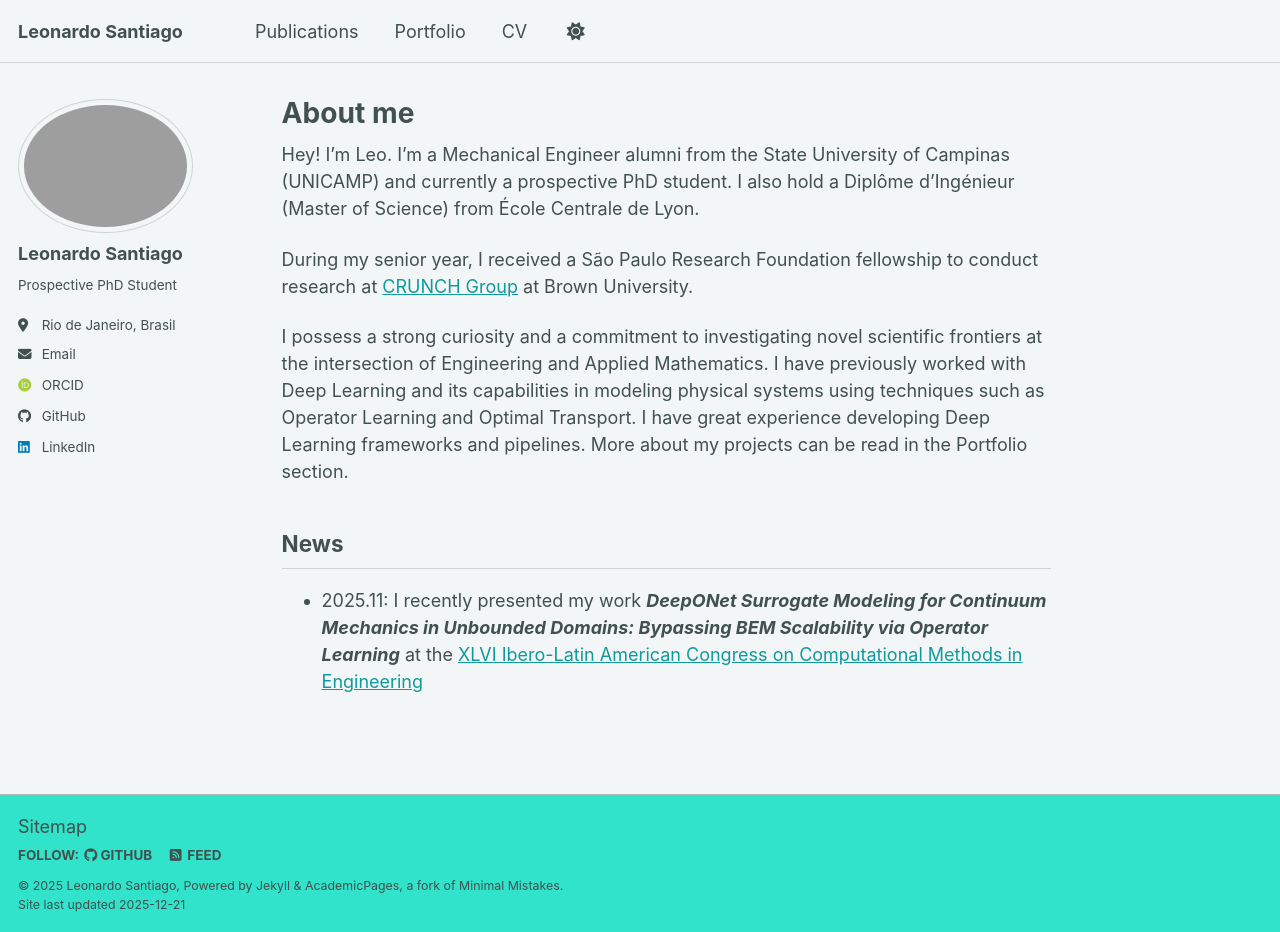
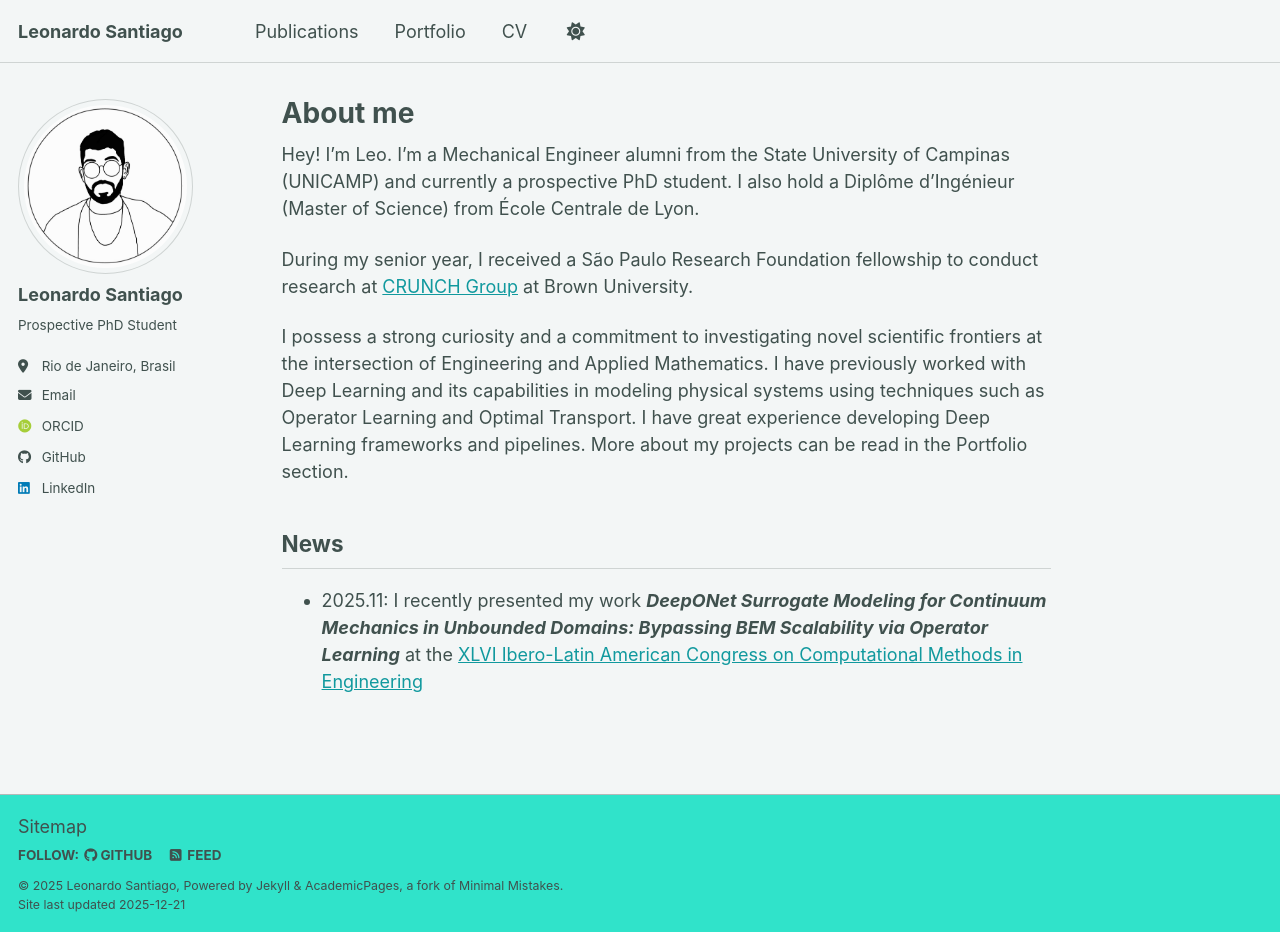
Before and after one commit to lsantiago-s/lsantiago-s.github.io, a Jekyll site: the page built from _pages/about.md, in a window 1280 px wide and 932 px high. Built offline with Jekyll 4.4.1, drawn with Linux system fonts in a browser that asks for light colours; some web fonts are replaced; a script bundle is joined from its source files by our own code; library files that are not in the unit come from our copies.

Commit message:
Fix avatar file extension from .jng to .jpg

```diff
--- a/_config.yml
+++ b/_config.yml
@@ -23,7 +23,7 @@ repository               : "lsantiago-s/lsantiago-s.github.io"
 #               Additional customization can be done by editing /_includes/author-profile.html
 author:
   # Biographic information
-  avatar           : "profile.jng"
+  avatar           : "profile.jpg"
   name             : "Leonardo Santiago"
   pronouns         : # example: "she/her"
   bio              : "Prospective PhD Student"
```
